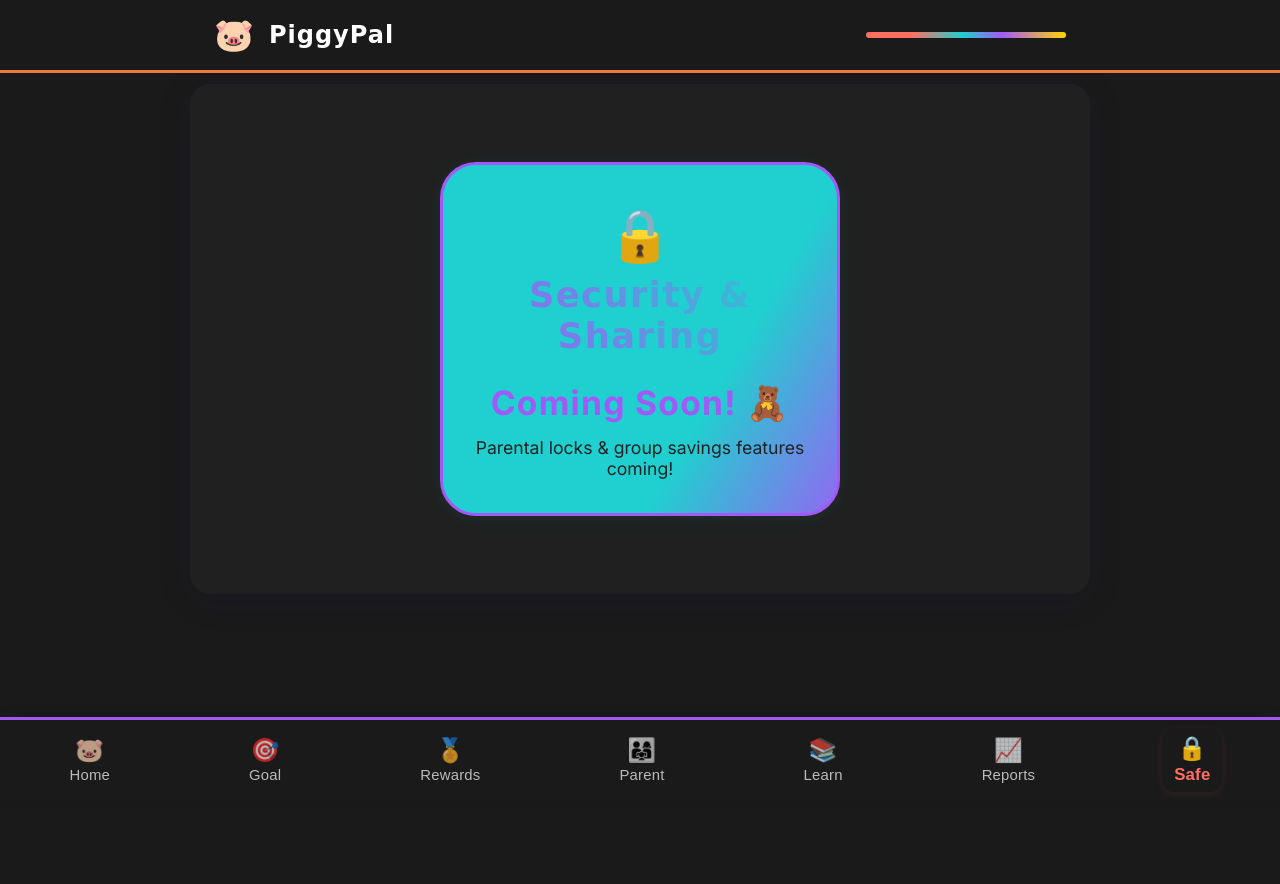
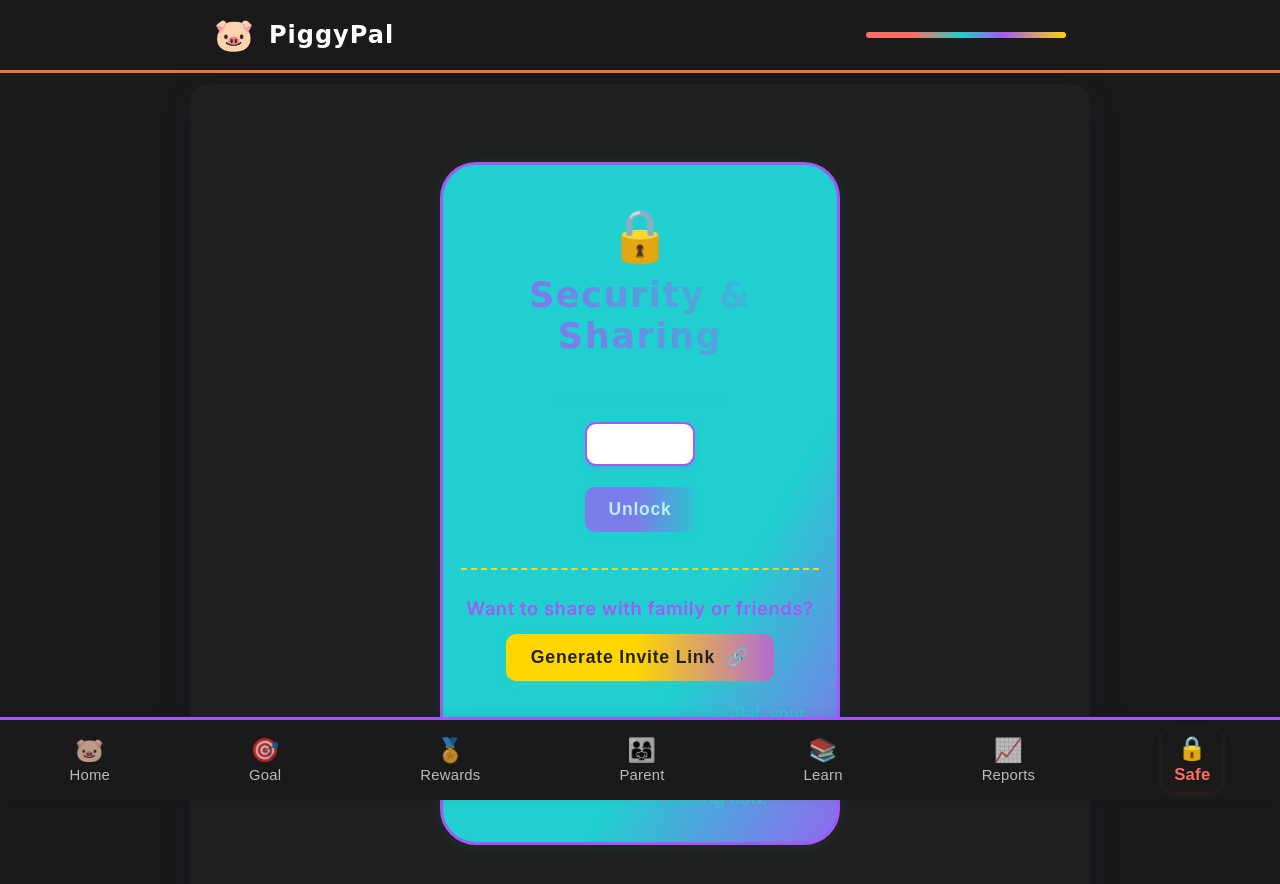
Before and after one commit to Workflow-Manager-admin/piggypal-26889-fd3a129f, a React (Create React App) app in the folder piggy_pal_frontend/: page / in a window 1280 px wide. Both pictures are taken after a click on the button "Safe". Shown: the top 884 px of the page. Before the commit the page ends 800 px from the top, so only its background shows below. Built offline with nearby package versions, Linux system fonts and the light colour scheme; the HTML template or start-up script is replaced by a standard one.

Commit message:
Auto-commit: Changes as of 2025-05-31T06:45:12.658189+00:00

```diff
--- a/piggy_pal_frontend/src/components/SecuritySharing.js
+++ b/piggy_pal_frontend/src/components/SecuritySharing.js
@@ -1,10 +1,71 @@
-import React from "react";
+import React, { useState } from "react";
 
 // PUBLIC_INTERFACE
+/**
+ * PiggyPal SecuritySharing: Demo PIN unlock and Invite Link Generator
+ *
+ * Interactive playful demo where user can:
+ *  - Enter a PIN (1234) to "unlock" a feature with fun feedback/animation.
+ *  - Click to "generate" a sharing invite code (random string as mock QR link).
+ * Uses PiggyPal branding, color, and fun feedback.
+ */
 function SecuritySharing() {
-  /**
-   * Playful, branded placeholder for the Security & Sharing screen.
-   */
+  // PIN state and feedback
+  const [pin, setPin] = useState("");
+  const [unlocked, setUnlocked] = useState(false);
+  const [pinError, setPinError] = useState("");
+  const [pinSuccessAnim, setPinSuccessAnim] = useState(false);
+
+  // Invite link state and feedback
+  const [invite, setInvite] = useState("");
+  const [showInvite, setShowInvite] = useState(false);
+  const [codeAnim, setCodeAnim] = useState(false);
+
+  // Handle PIN input change and lock logic
+  const handlePinChange = (e) => {
+    const val = e.target.value.replace(/[^0-9]/g, ""); // restrict to numbers
+    setPin(val.slice(0, 4));
+    setPinError("");
+  };
+
+  const handleUnlock = (e) => {
+    e.preventDefault();
+    if (pin === "1234") {
+      setUnlocked(true);
+      setPinError("");
+      setPinSuccessAnim(true);
+      setTimeout(() => setPinSuccessAnim(false), 870);
+    } else {
+      setPinError("Oops, try 1234 to unlock! 🐖🔒");
+      setPin("");
+    }
+  };
+
+  // Handle invite code generation
+  const handleGenerateInvite = () => {
+    // Mock random string as invite link
+    const chars = "ABCDEFGHJKMNPQRSTUVWXYZ23456789";
+    let code = "";
+    for (let i = 0; i < 8; ++i) {
+      code += chars[Math.floor(Math.random() * chars.length)];
+    }
+    setInvite(`https://piggy.pal/invite/${code}`);
+    setShowInvite(true);
+    setCodeAnim(true);
+    setTimeout(() => setCodeAnim(false), 1000);
+  };
+
+  // Reset
+  const handleReset = () => {
+    setPin("");
+    setUnlocked(false);
+    setPinError("");
+    setPinSuccessAnim(false);
+    setInvite("");
+    setShowInvite(false);
+    setCodeAnim(false);
+  };
+
   return (
     <div style={{
       maxWidth: 400,
@@ -14,9 +75,13 @@ function SecuritySharing() {
       boxShadow: "0 2px 18px 0 rgba(32,207,207,0.08)",
       padding: '38px 18px 34px 18px',
       textAlign: 'center',
-      border: '3.5px solid #A259F7'
+      border: '3.5px solid #A259F7',
+      minHeight: 440,
+      position: "relative"
     }}>
-      <div style={{ fontSize: "3.2rem", marginBottom: 8 }}>🔒</div>
+      <div style={{ fontSize: "3.2rem", marginBottom: 8 }}>
+        {unlocked ? "🔓" : "🔒"}
+      </div>
       <h2 style={{
         color: "#20CFCF",
         fontFamily: "'Fredoka One','Comic Sans MS','Inter',sans-serif",
@@ -30,22 +95,253 @@ function SecuritySharing() {
       }}>
         Security & Sharing
       </h2>
+      {/* PIN unlock area */}
+      {!unlocked ? (
+        <form
+          autoComplete="off"
+          onSubmit={handleUnlock}
+          style={{
+            margin: "32px auto 0 auto",
+            display: "flex",
+            flexDirection: "column",
+            alignItems: "center",
+            gap: 13,
+            padding: "0 2px"
+          }}
+        >
+          <label htmlFor="pin-entry" style={{
+            fontWeight: 700,
+            color: "#20CFCF",
+            fontFamily: "inherit",
+            fontSize: "1.08rem",
+            letterSpacing: 0.7
+          }}>
+            Enter PIN to Unlock
+          </label>
+          <input
+            id="pin-entry"
+            value={pin}
+            onChange={handlePinChange}
+            type="password"
+            minLength={4}
+            maxLength={4}
+            inputMode="numeric"
+            pattern="^[0-9]{4}$"
+            autoFocus
+            style={{
+              width: "110px",
+              fontSize: "1.3rem",
+              textAlign: "center",
+              fontWeight: 700,
+              letterSpacing: 8,
+              border: "2.5px solid #A259F7",
+              borderRadius: 11,
+              padding: "8px 8px",
+              outline: "none",
+              background: "#fff",
+              color: "#20CFCF",
+              boxShadow: "0 2px 7px 0 #A259F72c",
+              marginBottom: 6
+            }}
+            aria-label="Enter 4-digit PIN"
+            disabled={unlocked}
+          />
+          <button
+            className="btn btn-large"
+            type="submit"
+            style={{
+              background: "linear-gradient(90deg,#A259F7 45%,#20CFCF 110%)",
+              color: "#fff",
+              fontWeight: 700,
+              fontSize: "1.09rem",
+              border: "none",
+              borderRadius: 10,
+              letterSpacing: 0.8,
+              boxShadow: "0 2px 6px 0 #20CFCF22",
+              marginTop: 2,
+              minWidth: 110,
+              opacity: pin.length === 4 ? 1 : 0.7,
+              cursor: pin.length === 4 ? "pointer" : "not-allowed",
+              transition: "background 0.16s"
+            }}
+            disabled={pin.length !== 4}
+            aria-label="Unlock with PIN"
+          >
+            Unlock
+          </button>
+          {pinError && (
+            <div style={{
+              color: "#FF6F61",
+              fontWeight: 700,
+              fontSize: "1.02rem",
+              marginTop: 3,
+              minHeight: 18
+            }}>
+              {pinError}
+            </div>
+          )}
+        </form>
+      ) : (
+        <div style={{
+          margin: "35px 0 0 0",
+          animation: pinSuccessAnim ? "unlock-pop 0.87s cubic-bezier(.29,1.8,.29,1.05) both" : "none"
+        }}>
+          <div style={{
+            fontSize: 40,
+            marginBottom: 5,
+            color: "#FFD600",
+            textShadow: "0 2px 12px #FFD60099"
+          }}>
+            🎉
+          </div>
+          <div style={{
+            fontWeight: 800,
+            color: "#20CFCF",
+            fontSize: "1.23rem",
+            background: "#fffefb",
+            borderRadius: 12,
+            margin: "0 auto 8px auto",
+            display: "inline-block",
+            boxShadow: "0 1px 11px #FFD60044",
+            padding: "15px 27px"
+          }}>
+            Feature Unlocked!
+          </div>
+          <div style={{
+            color: "#A259F7",
+            fontWeight: 700,
+            fontSize: "1.1rem",
+            margin: "0 0 7px 0"
+          }}>
+            Welcome to PiggyPal<br />Safe & Fun Sharing! 🐷🔓
+          </div>
+          <button
+            className="btn"
+            style={{
+              marginTop: 8,
+              background: "linear-gradient(92deg,#FFD600 62%,#20CFCF 94%)",
+              color: "#fff",
+              fontWeight: 700,
+              fontSize: "1.06rem",
+              border: "none",
+              borderRadius: 10,
+              padding: "9px 22px"
+            }}
+            onClick={handleReset}
+            type="button"
+          >
+            Lock Again
+          </button>
+        </div>
+      )}
+
+      {/* Mock Invite/QR Code area */}
       <div style={{
-        margin: "26px 0 0 0",
-        color: "#A259F7",
-        fontWeight: 800,
-        fontSize: "2.1rem",
-        letterSpacing: 1.3
+        margin: unlocked ? "38px 0 0 0" : "36px 0 0 0",
+        borderTop: '2.2px dashed #FFD600',
+        paddingTop: 27
       }}>
-        Coming Soon! <span role="img" aria-label="padlock">🧸</span>
+        <div style={{
+          color: "#A259F7",
+          fontWeight: 600,
+          fontSize: "1.15rem",
+          marginBottom: 12,
+          letterSpacing: 0.6
+        }}>
+          Want to share with family or friends?
+        </div>
+        <button
+          className="btn btn-large"
+          style={{
+            background: "linear-gradient(90deg,#FFD600 48%,#A259F7 110%)",
+            color: "#222",
+            fontWeight: 800,
+            fontSize: "1.10rem",
+            border: "none",
+            borderRadius: 10,
+            boxShadow: "0 2px 7px 0 #FFD60014",
+            margin: "3px 0 0 0",
+            padding: "13px 25px",
+            letterSpacing: 0.8
+          }}
+          onClick={handleGenerateInvite}
+          type="button"
+          aria-label="Generate invite link"
+          tabIndex={0}
+        >
+          Generate Invite Link&nbsp; <span aria-label="link" role="img">🔗</span>
+        </button>
+        {showInvite && (
+          <div style={{
+            marginTop: 17,
+            background: "#fffdf7",
+            color: "#A259F7",
+            padding: "16px 8px 13px 8px",
+            borderRadius: 12,
+            boxShadow: "0 3px 15px 0 #FFD6001b, 0 1.5px 6px #A259F74a",
+            animation: codeAnim ? "invite-pop 1s cubic-bezier(.27,1.0,.48,0.88) both" : "none"
+          }}>
+            <div style={{ fontWeight: 600, color: "#20CFCF", fontSize: "1.07rem", letterSpacing: 0.7, marginBottom: 1 }}>
+              Your Invite Link
+            </div>
+            <div style={{
+              fontWeight: 800,
+              fontFamily: "'Fredoka One','Comic Sans MS',sans-serif",
+              fontSize: "1.18rem",
+              color: "#A259F7",
+              margin: "7px 0 10px 0",
+              wordBreak: "break-all"
+            }}>
+              {invite}
+            </div>
+            <div>
+              <span role="img" aria-label="qr">📸</span> Show this to a friend!
+            </div>
+            <button
+              className="btn"
+              style={{
+                background: "linear-gradient(91deg,#A259F7 46%,#20CFCF 99%)",
+                color: "#fff",
+                fontWeight: 700,
+                fontSize: "1.01rem",
+                border: "none",
+                borderRadius: 8,
+                padding: "7px 16px",
+                marginTop: 9
+              }}
+              onClick={() => setShowInvite(false)}
+              type="button"
+            >
+              Hide Invite
+            </button>
+          </div>
+        )}
       </div>
+      {/* Animation styles */}
+      <style>
+        {`
+        @keyframes unlock-pop {
+          0% { transform: scale(0.53); opacity: 0; }
+          74% { transform: scale(1.18); opacity: 1; }
+          94% { transform: scale(0.95); }
+          100% { transform: scale(1); }
+        }
+        @keyframes invite-pop {
+          0% { transform:scale(0.75); opacity: 0.1;}
+          71% { transform:scale(1.12); opacity: 1;}
+          90% { transform:scale(0.94);}
+          100% { transform:scale(1);}
+        }
+        `}
+      </style>
+      {/* Helper text */}
       <div style={{
-        margin: "14px 0 0 0",
-        color: "#222",
+        marginTop: 22,
+        color: "#20CFCF",
         fontWeight: 400,
-        fontSize: "1.10rem"
+        fontSize: "1.08rem"
       }}>
-        Parental locks & group savings features coming!
+        This is a demo! In the real PiggyPal, your PIN would keep your money safe and invite links would let trusted people add to your goal!<br />Try unlocking and sharing now.
       </div>
     </div>
   );
```
Also changed, not shown: 2 other files (tests, documents, lock files or other folders).
